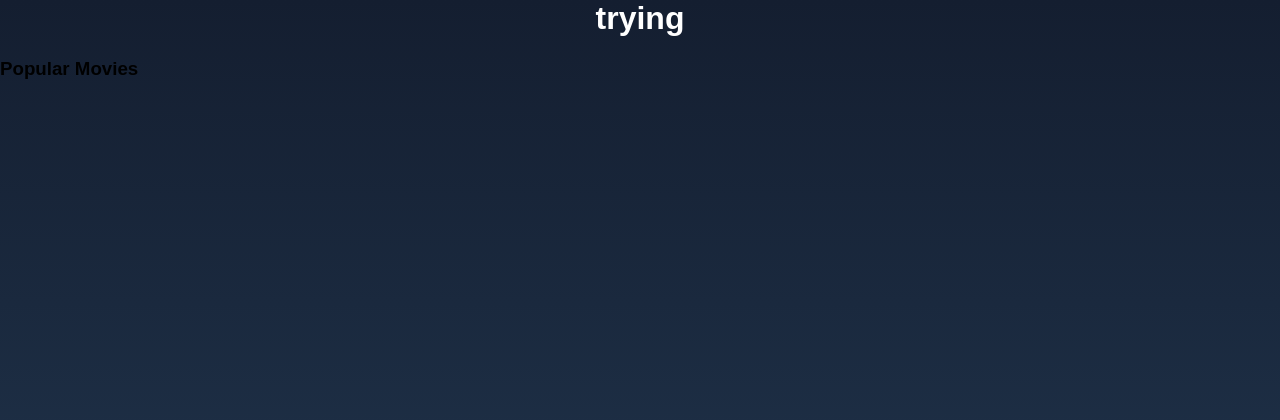
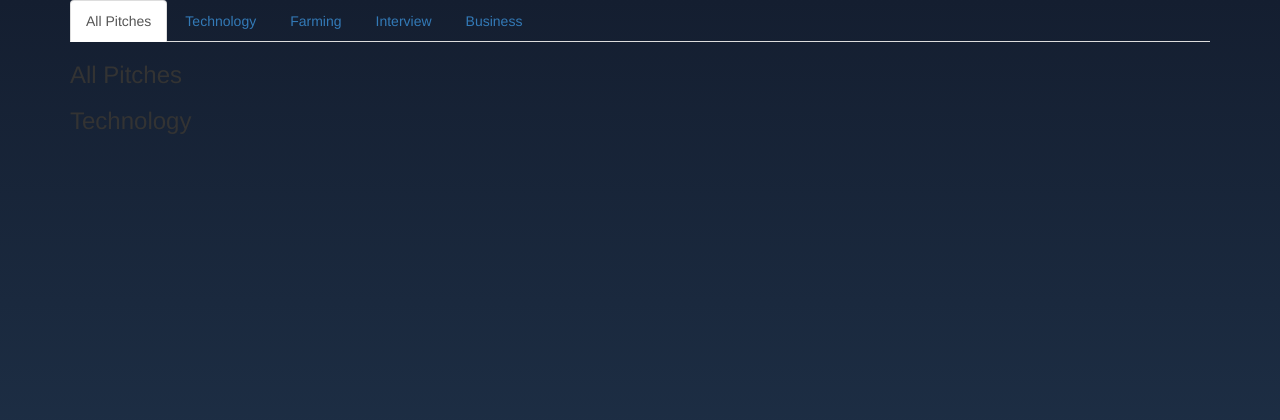
Before and after one commit to sircollo/Pitched, a Flask app: page /home in a window 1280 px wide. Shown: the top 420 px of the page. Run offline with Flask 2, Linux system fonts and the light colour scheme; data that the repository does not hold is empty; some libraries are stand-ins or nearby versions.

Commit message:
Feat: this will add bootstrap toggleable feature

```diff
--- a/app/templates/index.html
+++ b/app/templates/index.html
@@ -1,20 +1,37 @@
 {% import 'macros.html' as macro%}
 <link rel="stylesheet" href="{{url_for('static',filename='css/style.css')}}">
-<h1>trying</h1>
+<link rel="stylesheet" href="https://maxcdn.bootstrapcdn.com/bootstrap/3.4.1/css/bootstrap.min.css">
+<div class="container">
 
-<h3> Popular Movies</h3>
-        <ul>
-            {{ macro.displayPitches(business_pitch)}}
-        </ul>
-        <ul>
-            {{ macro.displayPitches(farming_pitch)}}
-        </ul>
-        <ul>
-            {{ macro.displayPitches(interview_pitch)}}
-        </ul>
-        <ul>
-            {{ macro.displayPitches(technology_pitch)}}
-        </ul>
-        <ul>
-            {{ macro.displayPitches(pitches_list)}}
-        </ul>
+    <ul class="nav nav-tabs">
+        <li class="active"><a data-toggle="tab" href="#all_pitches">All Pitches</a></li>
+      <li><a data-toggle="tab" href="#tech">Technology</a></li>
+      <li><a data-toggle="tab" href="#farm">Farming</a></li>
+      <li><a data-toggle="tab" href="#interview">Interview</a></li>
+      <li><a data-toggle="tab" href="#business">Business</a></li>
+    </ul>
+    <div class="tab-content">
+        <div id="all_pitches" class="tab-pane fade in active">
+            <h3>All Pitches</h3>
+            <p>{{ macro.displayPitches(pitches_list)}}</p>
+          </div>
+      <div id="tech" class="tab-pane fade in active">
+        <h3>Technology</h3>
+        <p>{{ macro.displayPitches(technology_pitch)}}</p>
+      </div>
+      <div id="farm" class="tab-pane fade">
+        <h3>Farming</h3>
+        <p>{{ macro.displayPitches(farming_pitch) }}</p>
+      </div>
+      <div id="interview" class="tab-pane fade">
+        <h3>Interview</h3>
+        <p>{{ macro.displayPitches(interview_pitch) }}</p>
+      </div>
+      <div id="business" class="tab-pane fade">
+        <h3>Business</h3>
+        <p>{{ macro.displayPitches(business_pitch) }}</p>
+      </div>
+    </div>
+  </div>
+  <script src="https://ajax.googleapis.com/ajax/libs/jquery/3.6.0/jquery.min.js"></script>
+  <script src="https://maxcdn.bootstrapcdn.com/bootstrap/3.4.1/js/bootstrap.min.js"></script>
```
